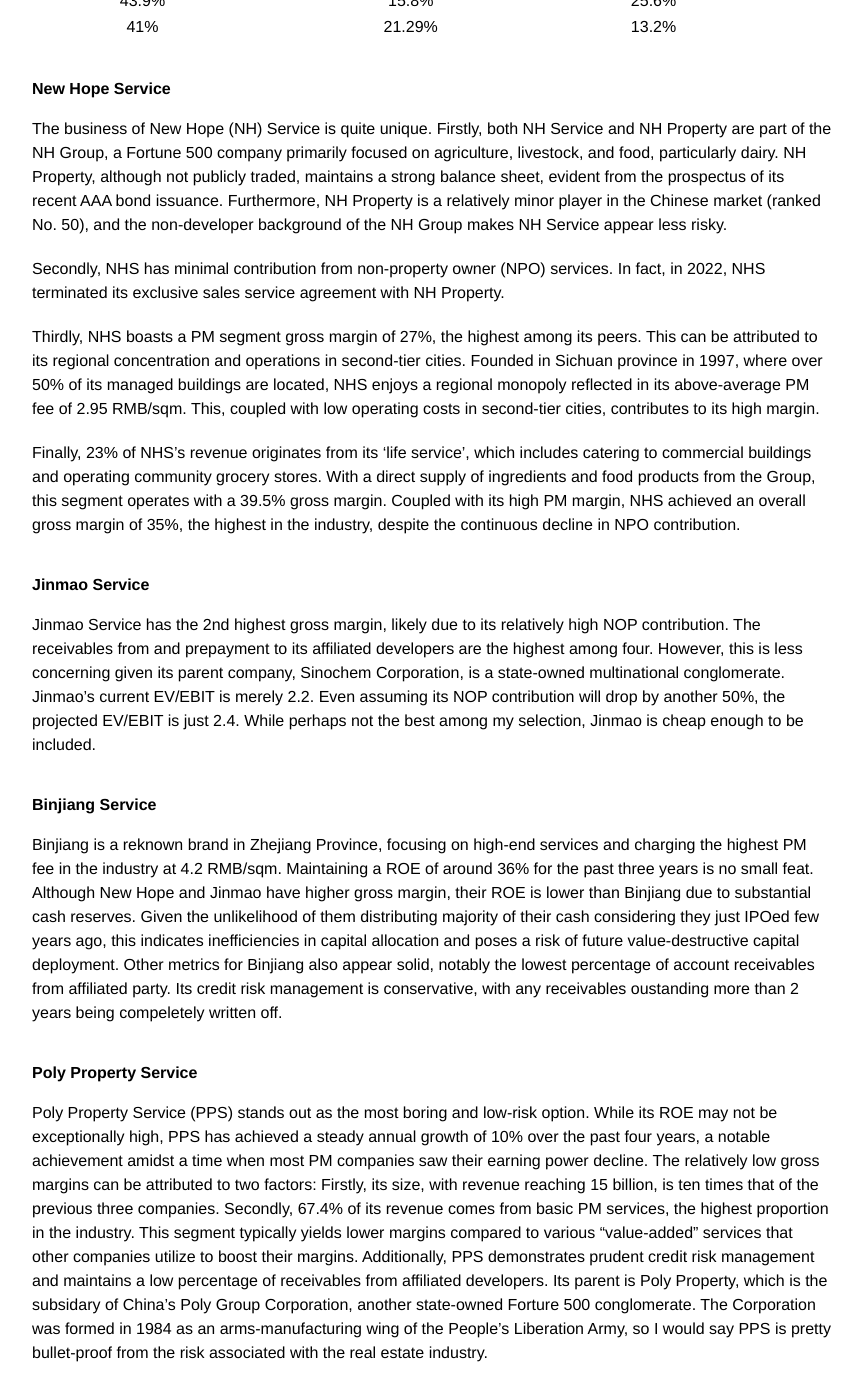
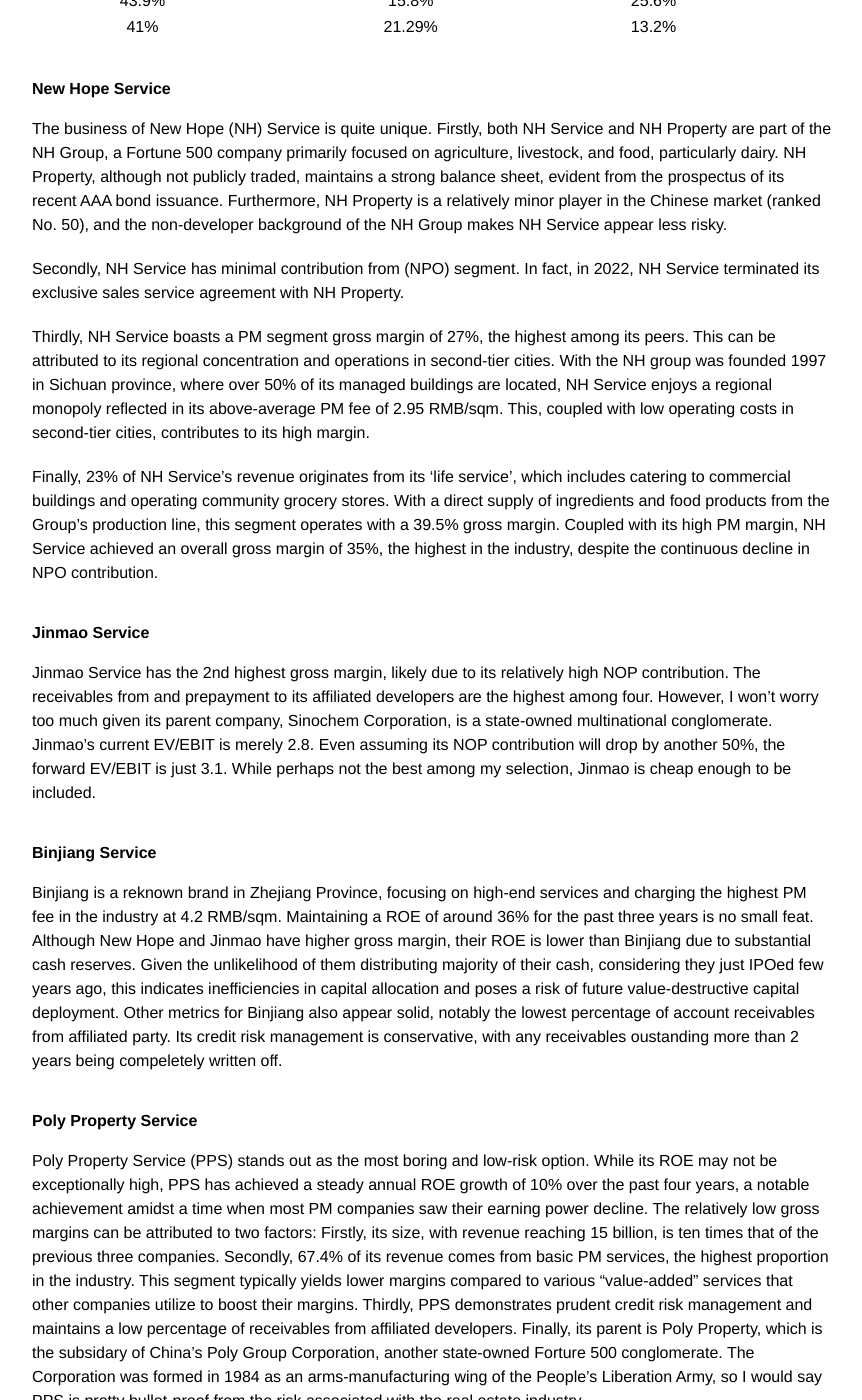
Before and after one commit to theoria137/theoria137.github.io, a Jekyll site: the page built from _posts/2024-05-30-HKPM.md, in a window 1280 px wide and 1400 px high, scrolled down 1791 px. Shown: the whole window, without its empty margins (208-1070 px from the left). Built offline with Jekyll 4.4.1, drawn with Linux system fonts in a browser that asks for light colours; some of the changed text lies outside the part shown.

Commit message:
another round of proofreading

```diff
--- a/_posts/2024-05-30-HKPM.md
+++ b/_posts/2024-05-30-HKPM.md
@@ -32,10 +32,10 @@ Below, I present my top 4 choices, along with further details for each.
 
 Company| EV/after-tax EBIT|ROE | Gross margin | PM Gross margin |
 :---|:---:|:----:|:----:|:---:|
-New Hope (3658)| 0.6| 18% | 34% | 27%
-Jinmao (816)| 2.2 | 23% | 27.6% | 15.8%
-Binjiang (3316)| 5.9 | 35% | 24.8%| 18.3%
-Poly (6049) |3.7 |16.7% | 19.6% | 14.6%
+New Hope (3658)| 0.7| 18% | 34% | 27%
+Jinmao (816)| 2.8 | 23% | 27.6% | 15.8%
+Binjiang (3316)| 7.6 | 35% | 24.8%| 18.3%
+Poly (6049) |4.8 |16.7% | 19.6% | 14.6%
 
 | % revenue from thrid parties | % of AR from affilated developers | % gross profit of NPO|
 |:---:|:----:|:----:|
@@ -47,20 +47,20 @@ Poly (6049) |3.7 |16.7% | 19.6% | 14.6%
 ##### **New Hope Service**
 The business of New Hope (NH) Service is quite unique. Firstly, both NH Service and NH Property are part of the NH Group, a Fortune 500 company primarily focused on agriculture, livestock, and food, particularly dairy. NH Property, although not publicly traded, maintains a strong balance sheet, evident from the prospectus of its recent AAA bond issuance. Furthermore, NH Property is a relatively minor player in the Chinese market (ranked No. 50), and the non-developer background of the NH Group makes NH Service appear less risky.
 
-Secondly, NHS has minimal contribution from non-property owner (NPO) services. In fact, in 2022, NHS terminated its exclusive sales service agreement with NH Property.
+Secondly, NH Service has minimal contribution from (NPO) segment. In fact, in 2022, NH Service terminated its exclusive sales service agreement with NH Property.
 
-Thirdly, NHS boasts a PM segment gross margin of 27%, the highest among its peers. This can be attributed to its regional concentration and operations in second-tier cities. Founded in Sichuan province in 1997, where over 50% of its managed buildings are located, NHS enjoys a regional monopoly reflected in its above-average PM fee of 2.95 RMB/sqm. This, coupled with low operating costs in second-tier cities, contributes to its high margin.
+Thirdly, NH Service boasts a PM segment gross margin of 27%, the highest among its peers. This can be attributed to its regional concentration and operations in second-tier cities. With the NH group was founded 1997 in Sichuan province, where over 50% of its managed buildings are located, NH Service enjoys a regional monopoly reflected in its above-average PM fee of 2.95 RMB/sqm. This, coupled with low operating costs in second-tier cities, contributes to its high margin.
 
-Finally, 23% of NHS's revenue originates from its 'life service', which includes catering to commercial buildings and operating community grocery stores. With a direct supply of ingredients and food products from the Group, this segment operates with a 39.5% gross margin. Coupled with its high PM margin, NHS achieved an overall gross margin of 35%, the highest in the industry, despite the continuous decline in NPO contribution.
+Finally, 23% of NH Service's revenue originates from its 'life service', which includes catering to commercial buildings and operating community grocery stores. With a direct supply of ingredients and food products from the Group's production line, this segment operates with a 39.5% gross margin. Coupled with its high PM margin, NH Service achieved an overall gross margin of 35%, the highest in the industry, despite the continuous decline in NPO contribution.
 
 ##### **Jinmao Service**
-Jinmao Service has the 2nd highest gross margin, likely due to its relatively high NOP contribution. The receivables from and prepayment to its affiliated developers are the highest among four. However, this is less concerning given its parent company, Sinochem Corporation, is a state-owned multinational conglomerate. Jinmao's current EV/EBIT is merely 2.2. Even assuming its NOP contribution will drop by another 50%, the projected EV/EBIT is just 2.4. While perhaps not the best among my selection, Jinmao is cheap enough to be included.
+Jinmao Service has the 2nd highest gross margin, likely due to its relatively high NOP contribution. The receivables from and prepayment to its affiliated developers are the highest among four. However, I won't worry too much given its parent company, Sinochem Corporation, is a state-owned multinational conglomerate. Jinmao's current EV/EBIT is merely 2.8. Even assuming its NOP contribution will drop by another 50%, the forward EV/EBIT is just 3.1. While perhaps not the best among my selection, Jinmao is cheap enough to be included.
 
 ##### **Binjiang Service**
-Binjiang is a reknown brand in Zhejiang Province, focusing on high-end services and charging the highest PM fee in the industry at 4.2 RMB/sqm. Maintaining a ROE of around 36% for the past three years is no small feat. Although New Hope and Jinmao have higher gross margin, their ROE is lower than Binjiang due to substantial cash reserves. Given the unlikelihood of them distributing majority of their cash considering they just IPOed few years ago, this indicates inefficiencies in capital allocation and poses a risk of future value-destructive capital deployment. Other metrics for Binjiang also appear solid, notably the lowest percentage of account receivables from affiliated party. Its credit risk management is conservative, with any receivables oustanding more than 2 years being compeletely written off.
+Binjiang is a reknown brand in Zhejiang Province, focusing on high-end services and charging the highest PM fee in the industry at 4.2 RMB/sqm. Maintaining a ROE of around 36% for the past three years is no small feat. Although New Hope and Jinmao have higher gross margin, their ROE is lower than Binjiang due to substantial cash reserves. Given the unlikelihood of them distributing majority of their cash, considering they just IPOed few years ago, this indicates inefficiencies in capital allocation and poses a risk of future value-destructive capital deployment. Other metrics for Binjiang also appear solid, notably the lowest percentage of account receivables from affiliated party. Its credit risk management is conservative, with any receivables oustanding more than 2 years being compeletely written off.
 
 ##### **Poly Property Service**
-Poly Property Service (PPS) stands out as the most boring and low-risk option. While its ROE may not be exceptionally high, PPS has achieved a steady annual growth of 10% over the past four years, a notable achievement amidst a time when most PM companies saw their earning power decline. The relatively low gross margins can be attributed to two factors: Firstly, its size, with revenue reaching 15 billion, is ten times that of the previous three companies. Secondly, 67.4% of its revenue comes from basic PM services, the highest proportion in the industry. This segment typically yields lower margins compared to various "value-added" services that other companies utilize to boost their margins. Additionally, PPS demonstrates prudent credit risk management and maintains a low percentage of receivables from affiliated developers.  Its parent is Poly Property, which is the subsidary of China's Poly Group Corporation, another state-owned Forture 500 conglomerate. The Corporation was formed in 1984 as an arms-manufacturing wing of the People's Liberation Army, so I would say PPS is pretty bullet-proof from the risk associated with the real estate industry.
+Poly Property Service (PPS) stands out as the most boring and low-risk option. While its ROE may not be exceptionally high, PPS has achieved a steady annual ROE growth of 10% over the past four years, a notable achievement amidst a time when most PM companies saw their earning power decline. The relatively low gross margins can be attributed to two factors: Firstly, its size, with revenue reaching 15 billion, is ten times that of the previous three companies. Secondly, 67.4% of its revenue comes from basic PM services, the highest proportion in the industry. This segment typically yields lower margins compared to various "value-added" services that other companies utilize to boost their margins. Thirdly, PPS demonstrates prudent credit risk management and maintains a low percentage of receivables from affiliated developers. Finally, its parent is Poly Property, which is the subsidary of China's Poly Group Corporation, another state-owned Forture 500 conglomerate. The Corporation was formed in 1984 as an arms-manufacturing wing of the People's Liberation Army, so I would say PPS is pretty bullet-proof from the risk associated with the real estate industry.
 
 ### Conclusion
-This concludes my analysis of the PM sector. I recommend holding a portfolio of these four companies for several reasons: 1) It's difficult to determine the absolute best among them, 2) all of them are attractively priced, 3) Jinmao and New Hope are  illiquid, and 4) each company offers unique aspects such as its business model and regional focus, providing diversification and thus mitigating risk.
+This concludes my analysis of the PM sector. I recommend holding a portfolio of these four companies for several reasons: 1) It's difficult to determine the absolute best among them, 2) all of them are attractively priced, 3) Jinmao and New Hope are  illiquid, and 4) each company offers unique aspects such as its business model and regional focus, providing certain diversification.
```
Also changed, not shown: other parts of _posts/2024-05-30-HKPM.md (+2 -2 lines).
